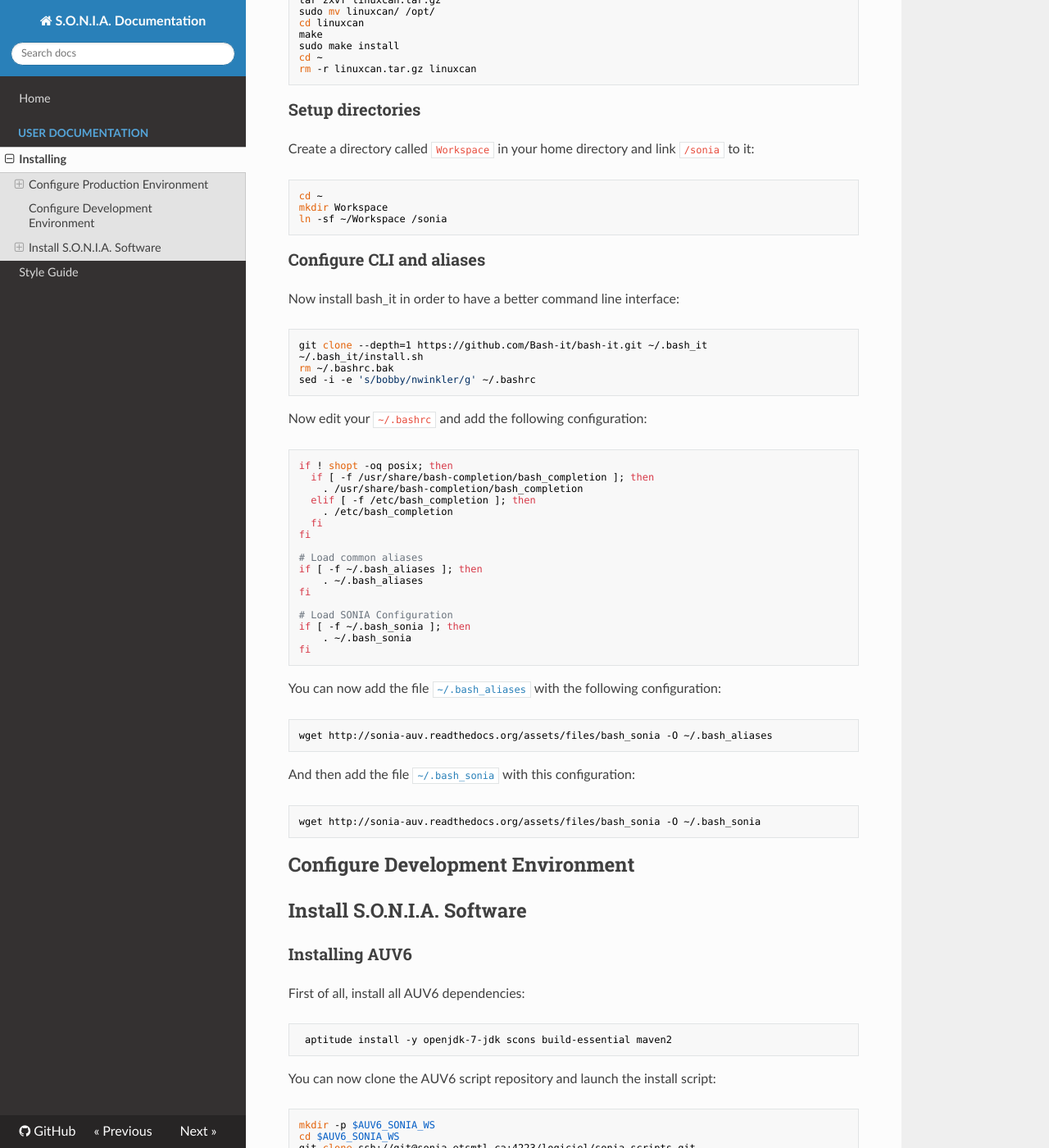
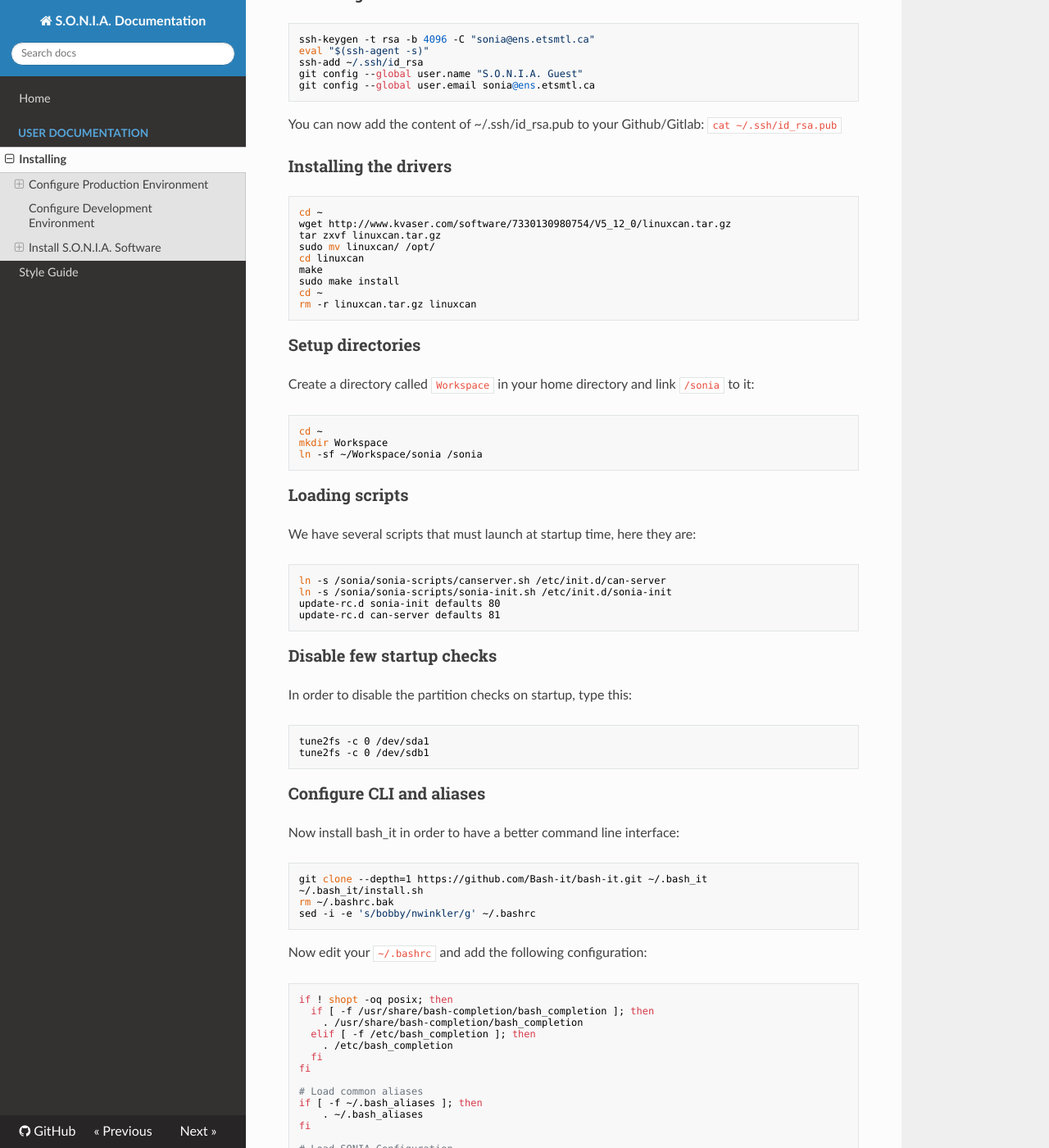
Before and after one commit to sonia-auv/documentation, an MkDocs documentation site: the page built from docs/installing.md, in a window 1280 px wide and 1400 px high, scrolled down 2757 px. Shown: the whole window at 82% size. Built offline with MkDocs 1.6.1, drawn with Linux system fonts in a browser that asks for light colours; nearby versions of some CDN libraries; old or Windows-style settings are respelled for this version of MkDocs; some of the changed text lies outside the part shown.

Commit message:
Few additions on production setup

```diff
--- a/docs/installing.md
+++ b/docs/installing.md
@@ -72,6 +72,18 @@
 
 You can now check the temperature of the CPU by using `sensors` command.
 
+### Configure Log disk
+
+Fist, mount the disk and create a symlink to the mount point:
+
+	mkdir /sonia
+	mkdir -p $SONIA_WORKSPACE_ROOT/log
+	mount /dev/sdb1 $SONIA_WORKSPACE_ROOT/log
+
+In order to configure the log disk, simply add this line at the end of you `/etc/fstab` file:
+
+	echo "/dev/sdb1    /sonia/log    ext4    errors=remount-ro    0    0" >> /etc/fstab
+
 ### Installing the Network
 
 Configure the network interface to use the IP `192.168.0.11/24`
@@ -136,7 +148,23 @@
 
 	cd ~
 	mkdir Workspace
-	ln -sf ~/Workspace /sonia
+	ln -sf ~/Workspace/sonia /sonia
+
+### Loading scripts
+
+We have several scripts that must launch at startup time, here they are:
+
+	ln -s /sonia/sonia-scripts/canserver.sh /etc/init.d/can-server
+	ln -s /sonia/sonia-scripts/sonia-init.sh /etc/init.d/sonia-init
+	update-rc.d sonia-init defaults 80
+	update-rc.d can-server defaults 81
+
+### Disable few startup checks
+
+In order to disable the partition checks on startup, type this:
+
+	tune2fs -c 0 /dev/sda1
+	tune2fs -c 0 /dev/sdb1
 
 ### Configure CLI and aliases
 
```
